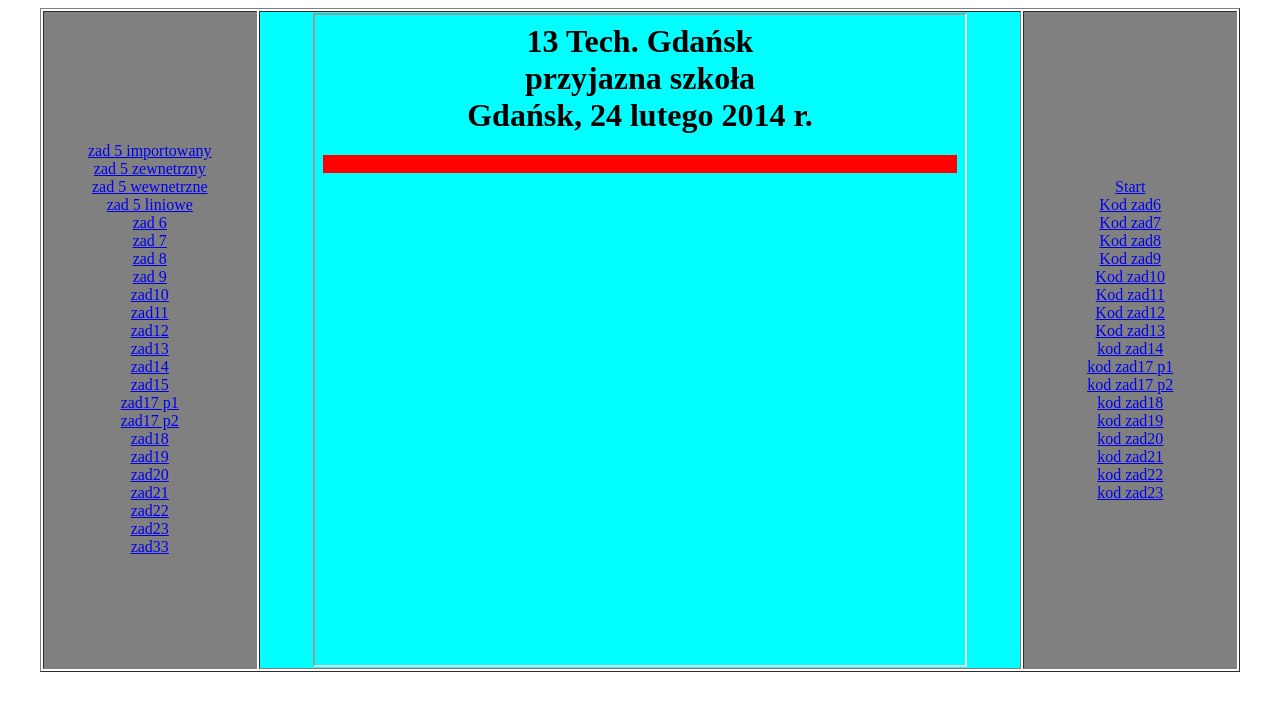
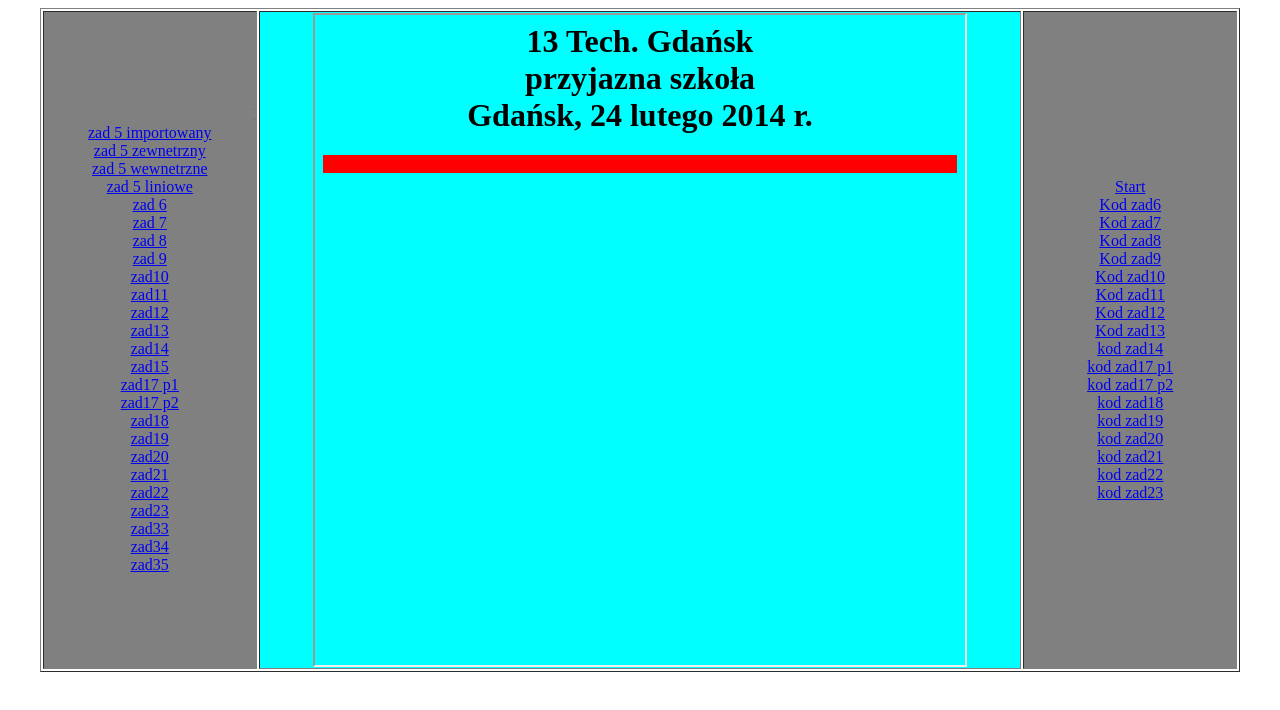
Before and after one commit to anatoliy2137/css, a plain HTML site: page 1index.html in a window 1280 px wide. Drawn offline with Linux system fonts and the light colour scheme.

Commit message:
Update 1index.html

```diff
--- a/1index.html
+++ b/1index.html
@@ -53,6 +53,10 @@
  <a href="brze_z23.html" target="strony">zad23</a>
 	 <br>
 	 <a href="zad33.html" target="strony">zad33</a>
+	 <br>
+	 <a href="zad34.html" target="strony">zad34</a>
+	 <br>
+	 <a href="zad35.html" target="strony">zad35</a>
  </td>
 
  <td bgcolor="#00FFFF" align=center><iframe width=650 height=650 name="strony" src="start.html" border="0"></iframe>
```
